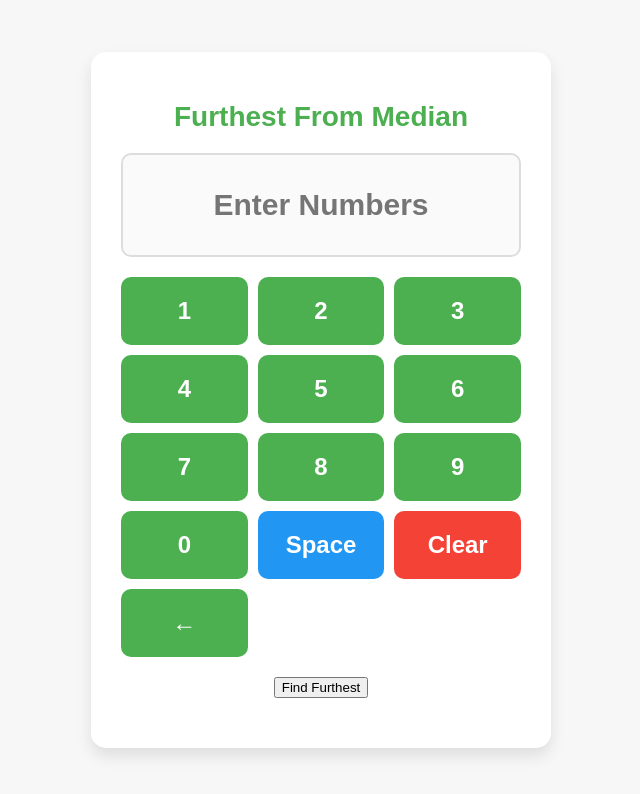
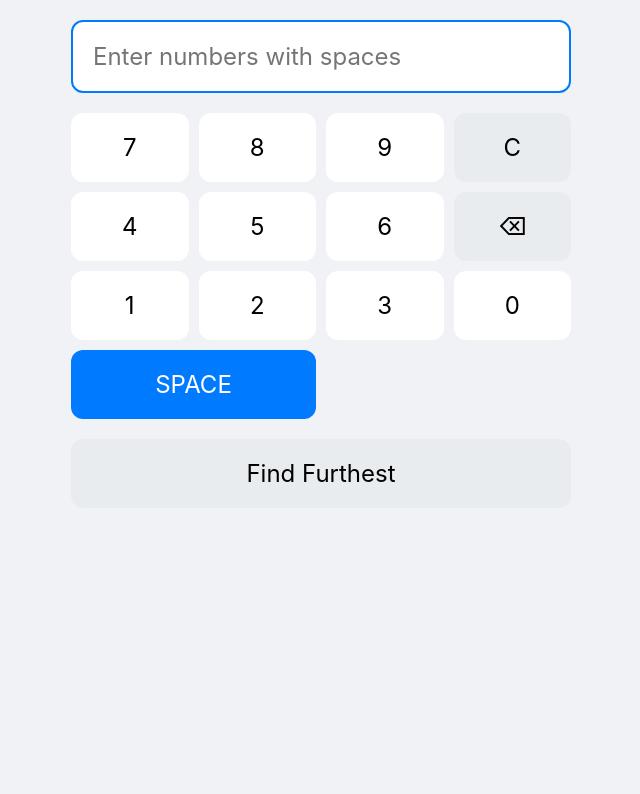
Before and after one commit to VaultSec/mediaan, a plain HTML site: page index.html in a window 1280 px wide. Shown: the whole page, without its empty margins (319-959 px from the left). Drawn offline with Linux system fonts and the light colour scheme.

Commit message:
Update index.html

```diff
--- a/index.html
+++ b/index.html
@@ -3,232 +3,155 @@
 <head>
     <meta charset="UTF-8">
     <meta name="viewport" content="width=device-width, initial-scale=1.0">
-  <title>Furthest From Median</title>
+    <title>Median Distance Calculator</title>
     <style>
+        * {
+            box-sizing: border-box;
+            font-family: -apple-system, BlinkMacSystemFont, 'Segoe UI', Roboto, sans-serif;
+        }
+
         body {
-      font-family: 'Arial', sans-serif;
-      background-color: #f7f7f7;
-      display: flex;
-      justify-content: center;
-      align-items: center;
-      height: 100vh;
+            background: #f0f2f5;
             margin: 0;
-      flex-direction: column;
-      color: #333;
+            padding: 20px;
+            min-height: 100vh;
         }
+
         .container {
-      background-color: #fff;
-      padding: 30px;
-      border-radius: 15px;
-      box-shadow: 0 8px 16px rgba(0, 0, 0, 0.1);
-      width: 400px;
-      text-align: center;
+            max-width: 500px;
+            margin: 0 auto;
         }
-    h1 {
-      font-size: 28px;
+
+        .input-display {
+            width: 100%;
+            padding: 20px;
+            font-size: 24px;
+            border: 2px solid #007bff;
+            border-radius: 12px;
             margin-bottom: 20px;
-      color: #4CAF50;
+            background: white;
+            text-align: left;
         }
-    .input-area {
-      background-color: #fafafa;
-      padding: 20px;
-      border-radius: 10px;
-      font-size: 18px;
-      min-height: 60px;
-      display: flex;
-      align-items: center;
-      justify-content: center;
-      color: #333;
-      border: 2px solid #ddd;
-      margin-bottom: 20px;
-      font-weight: bold;
-      font-size: 24px;
-    }
-    .input-area input {
-      background: none;
-      border: none;
-      outline: none;
-      font-size: 30px;
-      text-align: center;
-      width: 100%;
-      font-weight: bold;
-      color: #333;
-    }
-    .input-area span {
-      font-size: 20px;
-    }
-    .number-pad {
+
+        .numpad {
             display: grid;
-      grid-template-columns: repeat(3, 1fr);
+            grid-template-columns: repeat(4, 1fr);
             gap: 10px;
             margin-bottom: 20px;
         }
-    .number-pad button {
-      background-color: #4CAF50;
-      color: white;
-      border: none;
-      border-radius: 10px;
+
+        button {
             padding: 20px;
             font-size: 24px;
+            border: none;
+            border-radius: 12px;
             cursor: pointer;
-      transition: background-color 0.3s ease, transform 0.3s ease;
-      font-weight: bold;
+            transition: all 0.2s;
         }
-    .number-pad button:hover {
-      background-color: #45a049;
+
+        .num-btn {
+            background: white;
         }
-    .number-pad button:active {
-      background-color: #388e3c;
-      transform: scale(0.95);
+
+        .control-btn {
+            background: #e9ecef;
         }
-    button.clear {
-      background-color: #f44336;
+
+        .space-btn {
+            grid-column: span 2;
+            background: #007bff;
+            color: white;
         }
-    button.clear:hover {
-      background-color: #e53935;
-    }
-    button.space {
-      background-color: #2196F3;
-    }
-    button.space:hover {
-      background-color: #1976D2;
-    }
+
         .result {
-      margin-top: 20px;
-      font-size: 22px;
-      font-weight: bold;
-      color: #333;
-      word-wrap: break-word;
+            font-size: 24px;
+            padding: 20px;
+            background: white;
+            border-radius: 12px;
+            display: none;
         }
     </style>
 </head>
 <body>
+    <div class="container">
+        <input type="text" class="input-display" id="inputField" placeholder="Enter numbers with spaces" readonly>
 
-  <div class="container">
-    <h1>Furthest From Median</h1>
-
-    <!-- Input area for the numbers -->
-    <div class="input-area">
-      <input type="text" id="inputNumbers" placeholder="Enter Numbers" readonly />
+        <div class="numpad">
+            <button class="num-btn" onclick="addToInput('7')">7</button>
+            <button class="num-btn" onclick="addToInput('8')">8</button>
+            <button class="num-btn" onclick="addToInput('9')">9</button>
+            <button class="control-btn" onclick="clearInput()">C</button>
+            <button class="num-btn" onclick="addToInput('4')">4</button>
+            <button class="num-btn" onclick="addToInput('5')">5</button>
+            <button class="num-btn" onclick="addToInput('6')">6</button>
+            <button class="control-btn" onclick="delLast()">⌫</button>
+            <button class="num-btn" onclick="addToInput('1')">1</button>
+            <button class="num-btn" onclick="addToInput('2')">2</button>
+            <button class="num-btn" onclick="addToInput('3')">3</button>
+            <button class="num-btn" onclick="addToInput('0')">0</button>
+            <button class="space-btn" onclick="addSpace()">SPACE</button>
         </div>
 
-    <!-- Number pad -->
-    <div class="number-pad">
-      <button onclick="addNumber('1')">1</button>
-      <button onclick="addNumber('2')">2</button>
-      <button onclick="addNumber('3')">3</button>
-      <button onclick="addNumber('4')">4</button>
-      <button onclick="addNumber('5')">5</button>
-      <button onclick="addNumber('6')">6</button>
-      <button onclick="addNumber('7')">7</button>
-      <button onclick="addNumber('8')">8</button>
-      <button onclick="addNumber('9')">9</button>
-      <button onclick="addNumber('0')">0</button>
-      <button class="space" onclick="addSpace()">Space</button>
-      <button class="clear" onclick="clearNumber()">Clear</button>
-      <button onclick="removeLastNumber()">←</button>
-    </div>
+        <button class="control-btn" style="width: 100%;" onclick="calculate()">Find Furthest</button>
 
-    <!-- Button to calculate the furthest from median -->
-    <button onclick="findFurthestFromMedian()">Find Furthest</button>
-
-    <!-- Display result -->
-    <div id="result" class="result"></div>
+        <div class="result" id="result"></div>
     </div>
 
     <script>
-    let enteredNumbers = [];
-    let currentNumber = '';
-
-    // Function to add a digit to the current number
-    function addNumber(digit) {
-      currentNumber += digit;
-      updateInputField();
+        function addToInput(num) {
+            const field = document.getElementById('inputField');
+            field.value = field.value + num;
         }
 
-    // Function to add a space (finalize a number)
         function addSpace() {
-      if (currentNumber) {
-        enteredNumbers.push(currentNumber);
-        currentNumber = '';
-        updateInputField();
-      }
+            const field = document.getElementById('inputField');
+            field.value = field.value + ' ';
         }
 
-    // Function to remove the last number or digit
-    function removeLastNumber() {
-      if (currentNumber) {
-        currentNumber = currentNumber.slice(0, -1);
-      } else if (enteredNumbers.length > 0) {
-        enteredNumbers.pop();
-      }
-      updateInputField();
+        function clearInput() {
+            document.getElementById('inputField').value = '';
+            document.getElementById('result').style.display = 'none';
         }
 
-    // Function to clear the current input
-    function clearNumber() {
-      enteredNumbers = [];
-      currentNumber = '';
-      updateInputField();
+        function delLast() {
+            const field = document.getElementById('inputField');
+            field.value = field.value.slice(0, -1);
         }
 
-    // Function to update the input field text and dynamically adjust font size
-    function updateInputField() {
-      const inputField = document.getElementById('inputNumbers');
-      inputField.value = enteredNumbers.join(' ') + (currentNumber ? ' ' + currentNumber : '');
+        function calculate() {
+            const input = document.getElementById('inputField').value.trim();
+            const numbers = input.split(' ').filter(n => n !== '').map(Number);
 
-      // Adjust font size dynamically based on the length of input
-      const textLength = inputField.value.length;
-      if (textLength <= 10) {
-        inputField.style.fontSize = '30px';
-      } else if (textLength <= 20) {
-        inputField.style.fontSize = '26px';
-      } else {
-        inputField.style.fontSize = '22px';
-      }
-    }
-
-    // Function to find the furthest number from the median
-    function findFurthestFromMedian() {
-      const numbers = enteredNumbers.map(Number);
-
-      // Check if all values entered are valid numbers
-      if (numbers.some(isNaN)) {
-        document.getElementById('result').innerText = 'Please enter valid numbers only.';
+            if (numbers.length < 1 || numbers.some(isNaN)) {
+                alert('Invalid input');
                 return;
             }
 
-      // Sort numbers and find the median (middle value in sorted list)
-      numbers.sort((a, b) => a - b);
+            const sorted = [...numbers].sort((a, b) => a - b);
+            const mid = Math.floor(sorted.length / 2);
+            const median = sorted.length % 2 === 0
+                ? (sorted[mid - 1] + sorted[mid]) / 2
+                : sorted[mid];
 
-      // Calculate the median
-      let median;
-      const middle = Math.floor(numbers.length / 2);
+            let maxDistance = -Infinity;
+            let furthestNumbers = [];
 
-      if (numbers.length % 2 === 0) {
-        // For even number of elements, the median is the average of the two middle numbers
-        median = (numbers[middle - 1] + numbers[middle]) / 2;
-      } else {
-        // For odd number of elements, the median is the middle number
-        median = numbers[middle];
-      }
-
-      // Find the number furthest from the median
-      let furthest = numbers[0];
-      let maxDistance = Math.abs(furthest - median);
-
-      for (let i = 1; i < numbers.length; i++) {
-        const distance = Math.abs(numbers[i] - median);
+            numbers.forEach(num => {
+                const distance = Math.abs(num - median);
                 if (distance > maxDistance) {
                     maxDistance = distance;
-          furthest = numbers[i];
+                    furthestNumbers = [num];
+                } else if (distance === maxDistance) {
+                    if (!furthestNumbers.includes(num)) {
+                        furthestNumbers.push(num);
                     }
                 }
+            });
 
-      // Display the result
-      document.getElementById('result').innerText = `The number furthest from the median is: ${furthest}`;
+            const resultDiv = document.getElementById('result');
+            resultDiv.style.display = 'block';
+            resultDiv.innerHTML = `Furthest number${furthestNumbers.length > 1 ? 's' : ''}: ${furthestNumbers.join(', ')}`;
         }
     </script>
-
 </body>
 </html>
```
Lines whose indentation alone changed are shown as unchanged.
